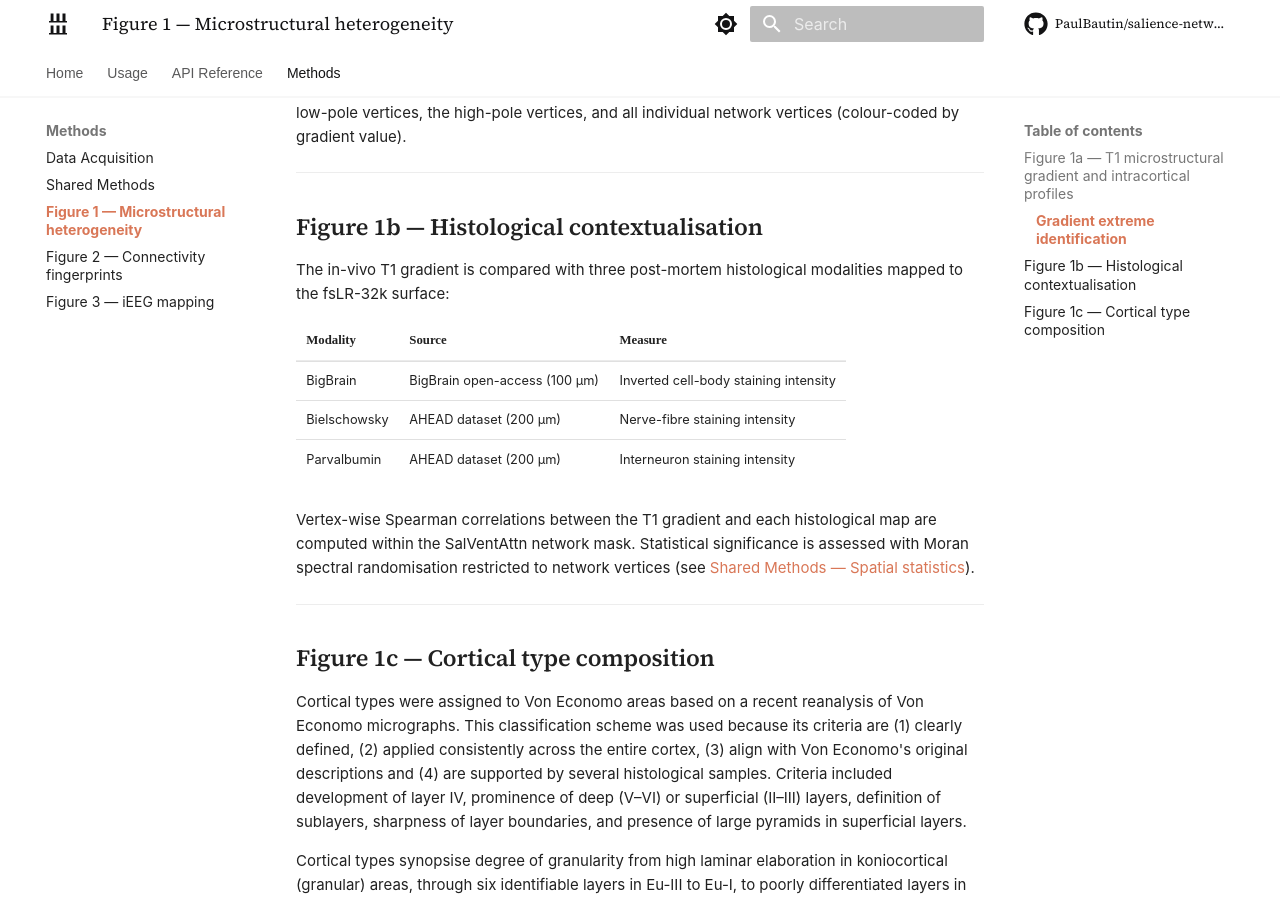
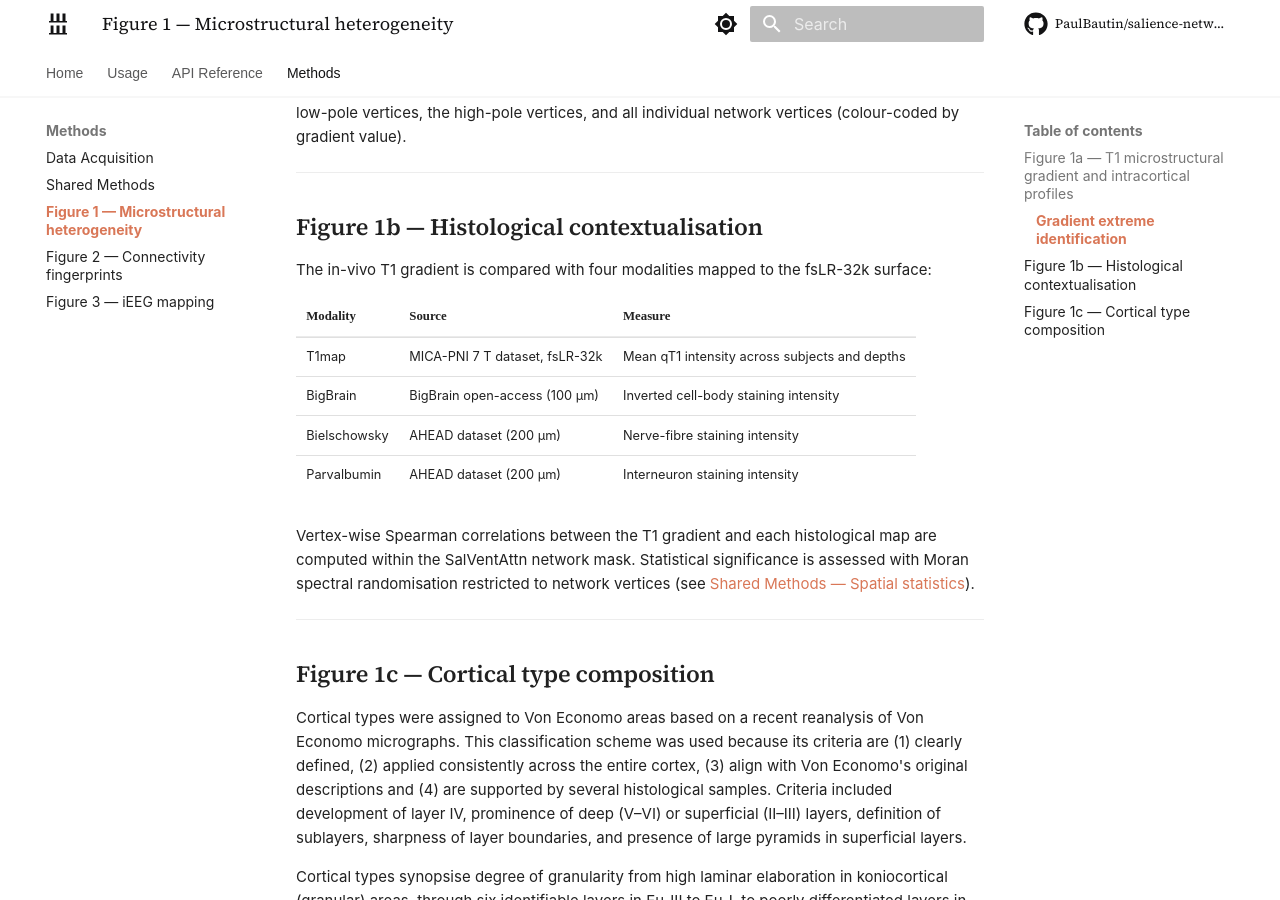
Before and after one commit to PaulBautin/salience-network-multiscale-switch, an MkDocs documentation site: the page built from docs/methods/figure_1.md, in a window 1280 px wide and 900 px high, scrolled down 753 px. Built offline with MkDocs 1.6.1 and Material for MkDocs 9.7.7, drawn with Linux system fonts in a browser that asks for light colours; some web fonts are replaced; comment, search, counter and statistics services are not loaded.

Commit message:
ad qt1 for figure 1b docs

```diff
--- a/docs/methods/figure_1.md
+++ b/docs/methods/figure_1.md
@@ -35,11 +35,12 @@ network vertices (colour-coded by gradient value).
 
 ## Figure 1b — Histological contextualisation
 
-The in-vivo T1 gradient is compared with three post-mortem histological modalities
-mapped to the fsLR-32k surface:
+The in-vivo T1 gradient is compared with four modalities mapped to the
+fsLR-32k surface:
 
 | Modality | Source | Measure |
 |----------|--------|---------|
+| T1map | MICA-PNI 7 T dataset, fsLR-32k | Mean qT1 intensity across subjects and depths |
 | BigBrain | BigBrain open-access (100 µm) | Inverted cell-body staining intensity |
 | Bielschowsky | AHEAD dataset (200 µm) | Nerve-fibre staining intensity |
 | Parvalbumin | AHEAD dataset (200 µm) | Interneuron staining intensity |
```
